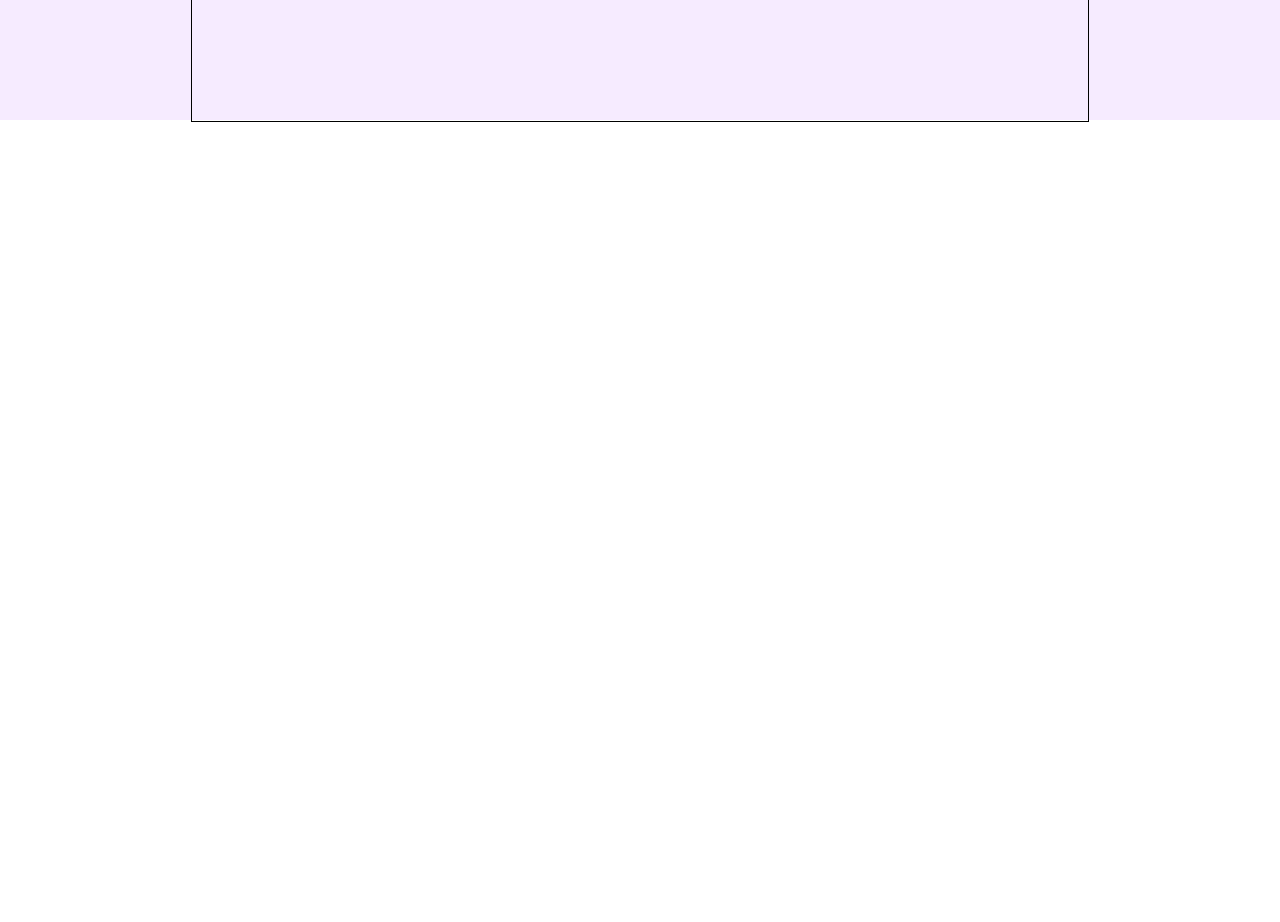
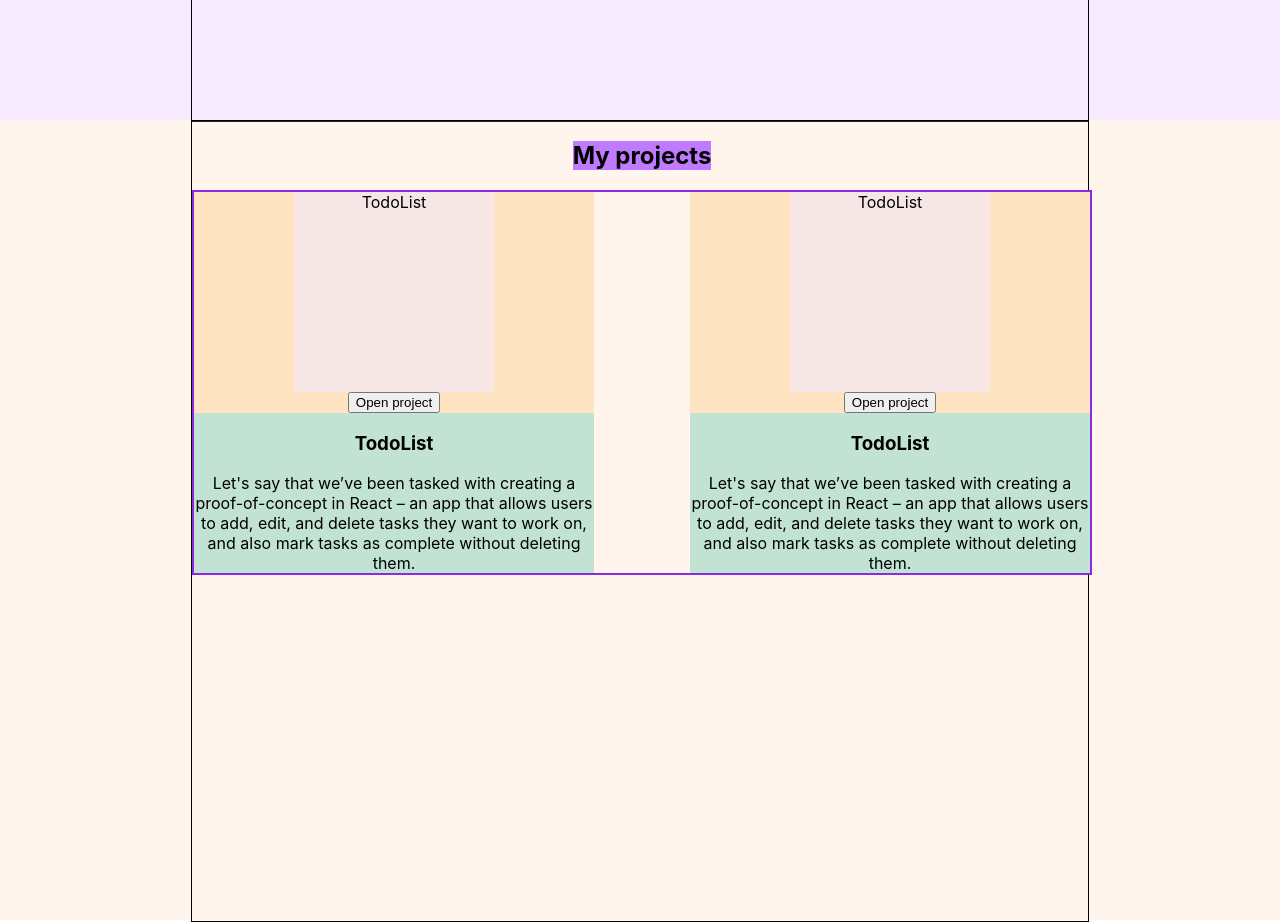
Before and after one commit to KovalchukAndrew/portfolio, a React (Create React App) app: page / in a window 1280 px wide. Shown: the part 1560-2482 px from the top of the page. Before the commit the page ends 1682 px from the top, so only its background shows below. Built offline with nearby package versions, Linux system fonts and the light colour scheme.

Commit message:
myProjects

```diff
--- a/src/App.tsx
+++ b/src/App.tsx
@@ -3,6 +3,7 @@ import './App.css';
 import Header from "./header/Header";
 import Main from "./main/Main";
 import Skills from "./skills/Skills";
+import Projects from "./projects/Projects";
 
 
 function App() {
@@ -11,6 +12,7 @@ function App() {
             <Header/>
             <Main/>
             <Skills/>
+            <Projects/>
 
 
         </div>
--- /dev/null
+++ b/src/projects/Project/Project.js
@@ -0,0 +1,21 @@
+import React from 'react';
+import style from './Project.module.css'
+
+function Project(props) {
+    return (
+        <div className={style.projectBlock}>
+            <div className={style.project}>
+                <div className={style.projectImage}>TodoList</div>
+                <button>Open project</button>
+            </div>
+            <div className={style.discriptionBlock}>
+                <h3 className={style.projectName}>{props.projectName}</h3>
+                <span className={style.projectDiscription}>{props.projectDiscription}</span>
+            </div>
+
+
+        </div>
+    );
+}
+
+export default Project;
--- /dev/null
+++ b/src/projects/Project/Project.module.css
@@ -0,0 +1,23 @@
+.projectBlock {
+    width: 400px;
+    display: flex;
+    background-color: bisque;
+    align-items: center;
+    flex-direction: column;
+    text-align: center;
+}
+.project {
+    display: flex;
+    align-items: center;
+    flex-direction: column;
+    background-color: bisque;
+}
+
+.projectImage {
+    background-color: #f6e6e6;
+    width: 200px;
+    height: 200px;
+}
+.discriptionBlock {
+    background-color: #c2e3d4;
+}
--- /dev/null
+++ b/src/projects/Projects.js
@@ -0,0 +1,30 @@
+import React from 'react';
+import style from './Projects.module.css'
+import styleContainer from "../common/style/Container.module.css";
+import Project from "./Project/Project";
+
+
+
+function Projects() {
+    return (
+        <div className={style.projectsBlock}>
+            <div className={`${styleContainer.container} ${style.container}`}>
+                <h2 className={style.title}>
+                    My projects
+                </h2>
+                <div className={style.projects}>
+                    <Project projectName="TodoList"
+                             projectDiscription="Let's say that we’ve been tasked with creating a proof-of-concept in React – an app that allows users to add, edit, and delete tasks they want to work on, and also mark tasks as complete without deleting them."
+                    />
+                    <Project projectName="TodoList"
+                             projectDiscription="Let's say that we’ve been tasked with creating a proof-of-concept in React – an app that allows users to add, edit, and delete tasks they want to work on, and also mark tasks as complete without deleting them."
+                    />
+
+                </div>
+
+            </div>
+        </div>
+    );
+}
+
+export default Projects;
--- /dev/null
+++ b/src/projects/Projects.module.css
@@ -0,0 +1,22 @@
+.projectsBlock {
+    height: 100vh;
+    background-color: rgba(255, 193, 139, 0.16);
+
+}
+.container {
+    align-items: center;
+    flex-direction: column;
+    justify-content: flex-start;
+
+}
+.title {
+    background-color: #c07aff;
+}
+
+.projects {
+    flex-wrap: wrap;
+    border: 2px blueviolet solid;
+    width: 100%;
+    display: flex;
+    justify-content: space-between;
+}
```
